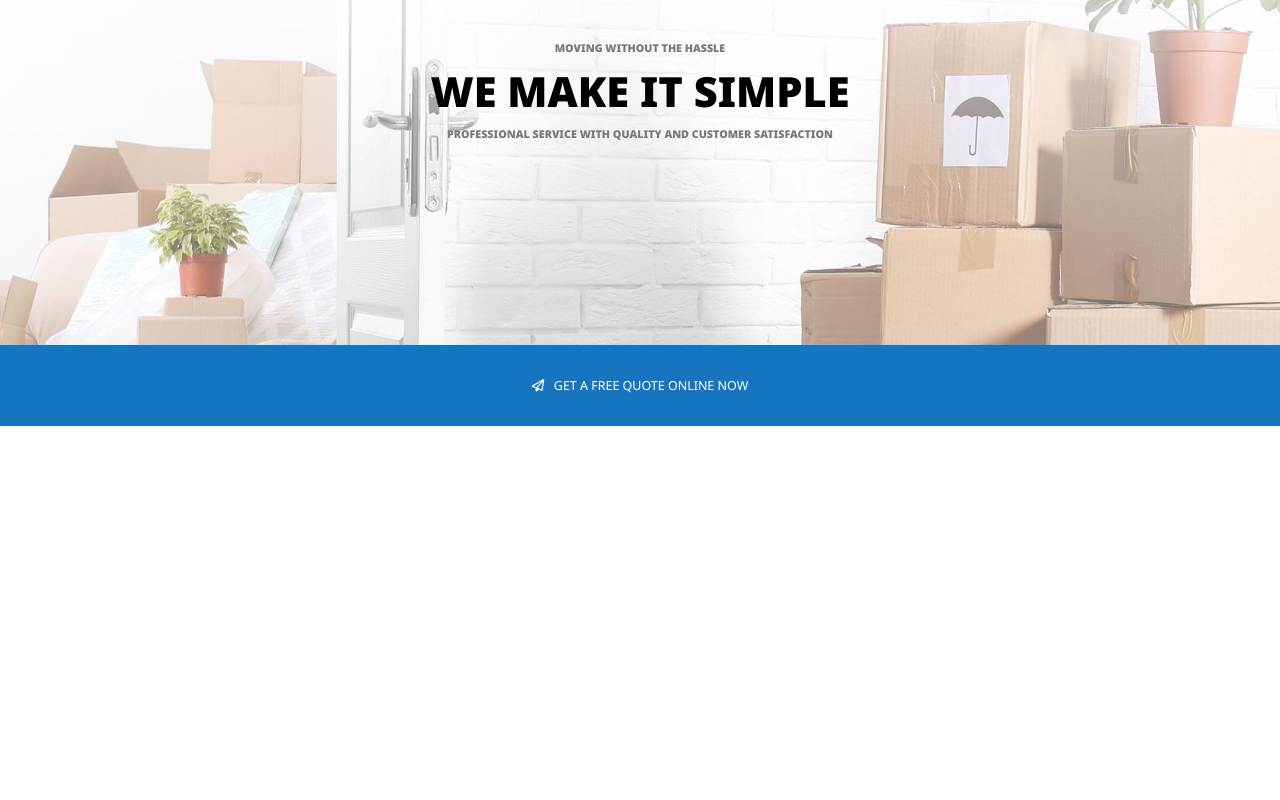
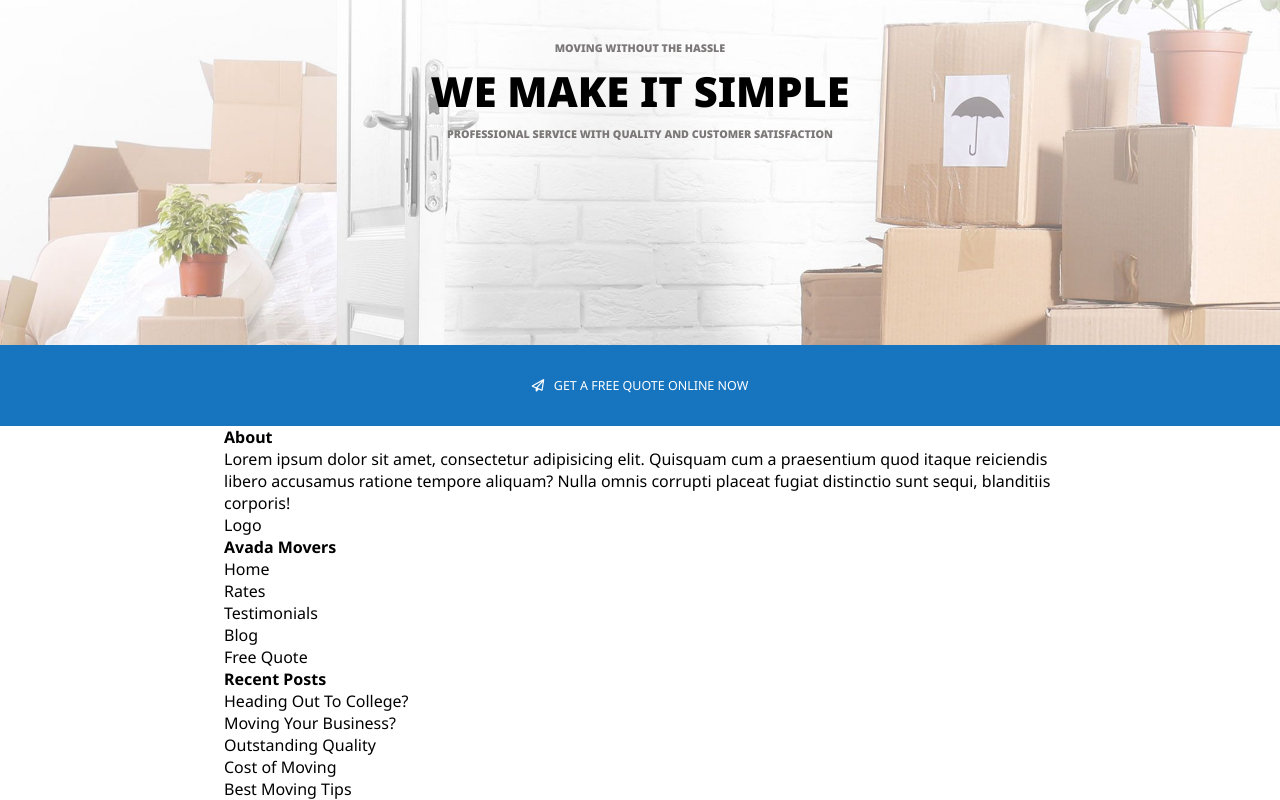
Before and after one commit to gabrieleomegna/proj-html-vuejs, a Vue app: page / in a window 1280 px wide. Shown: the part 276-1076 px from the top of the page. Before the commit the page ends 800 px from the top, so only its background shows below. Built offline with nearby package versions, Linux system fonts and the light colour scheme.

Commit message:
Imported props in footer

```diff
--- a/src/App.vue
+++ b/src/App.vue
@@ -36,9 +36,52 @@
             {
               label: 'Contact',
               link: ''
+            }
+          ],
+          ftrMenuItems: [
+            {
+              label: 'Home',
+              link : ''
             },
-
-          ]
+            {
+              label: 'Rates',
+              link: ''
+            },
+            {
+              label: 'Testimonials',
+              link: ''
+            },
+            {
+              label: 'Blog',
+              link: ''
+            },
+            {
+              label: 'Free Quote',
+              link: ''
+            }
+          ],
+          ftrRecentPosts: [
+            {
+              string: 'Heading Out To College?',
+              link : ''
+            },
+            {
+              string: 'Moving Your Business?',
+              link: ''
+            },
+            {
+              string: 'Outstanding Quality',
+              link: ''
+            },
+            {
+              string: 'Cost of Moving',
+              link: ''
+            },
+            {
+              string: 'Best Moving Tips',
+              link: ''
+            }
+          ],
         }
       }
     }
@@ -56,7 +99,8 @@
     <AppHeader :phoneNumber = "companyTelephoneNumber"
                :menuItems = "navMenuItems"/>
     <AppMain/>
-    <AppFooter/>
+    <AppFooter :menuItems="ftrMenuItems"
+               :recentPostItems="ftrRecentPosts"/>
 </template>
 
 <style lang="scss">
--- a/src/components/AppFooter.vue
+++ b/src/components/AppFooter.vue
@@ -4,6 +4,23 @@
         <section id="ftr-list" class="container">
             <!-- Qua ci sono 3 colonne, di cui le 2 più a destra sono degli ul
                  con le voci di menu CHE ARRIVANO DIRETTAMENTE DALL'APP VUE TRAMITE PROPS-->
+            <div class="ftr-block">
+                <h4>About</h4>
+                <p>Lorem ipsum dolor sit amet, consectetur adipisicing elit. Quisquam cum a praesentium quod itaque reiciendis libero accusamus ratione tempore aliquam? Nulla omnis corrupti placeat fugiat distinctio sunt sequi, blanditiis corporis!</p>
+                <p>Logo</p>
+            </div>
+            <div class="ftr-block">
+                <ul>
+                    <h4 class="ftr-small-title">Avada Movers</h4>
+                    <li v-for="singleItem in menuItems">{{ singleItem.label }}</li>
+                </ul>
+            </div>
+            <div class="ftr-block">
+                <ul>
+                    <h4 class="ftr-small-title">Recent Posts</h4>
+                    <li v-for="singleItem in recentPostItems">{{ singleItem.string }}</li>
+                </ul>
+            </div>
         </section>
         <section class="call-section">
             <!-- Questa è la sezione che è molto simile alla prima dell'header -->
@@ -12,9 +29,22 @@
 </template>
 <script>
 export default {
-
+    props: {
+        menuItems: {
+            type: Object,
+            required: true
+        },
+        recentPostItems: {
+            type: Object,
+            required: true
+        }
+    }
 }
 </script>
 <style lang="scss" scoped>
-
+    section#ftr-list {
+        ul {
+            list-style-type: none;
+        }
+    }
 </style>
```
